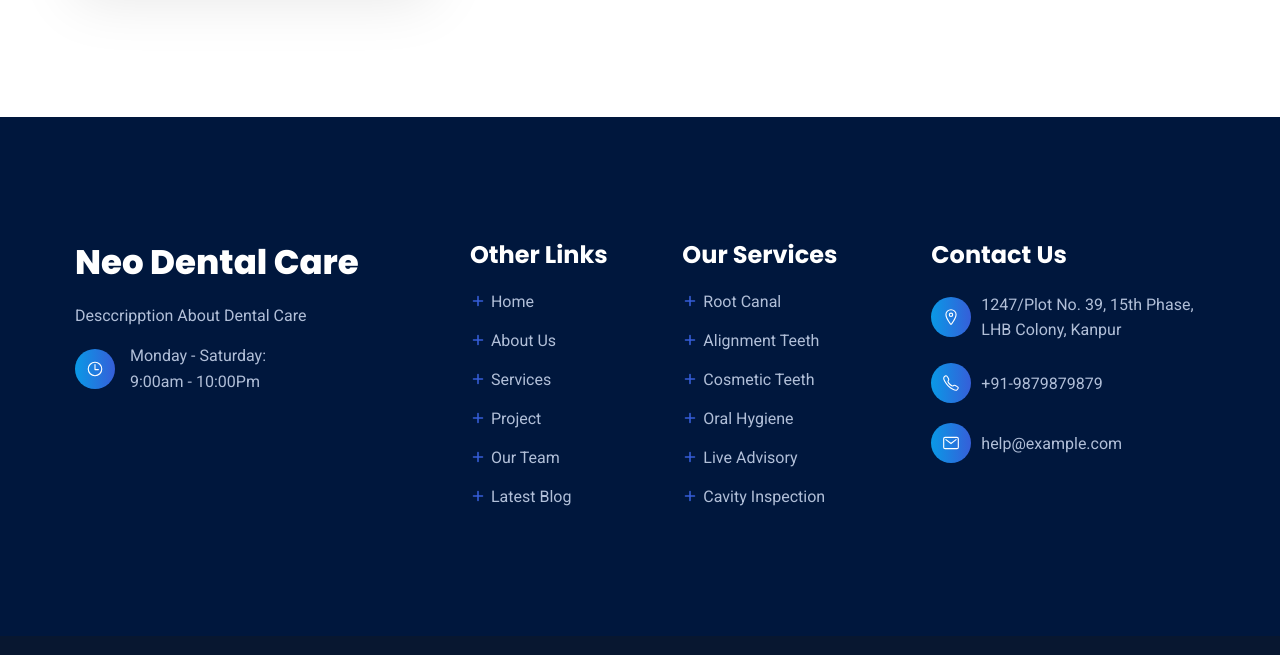
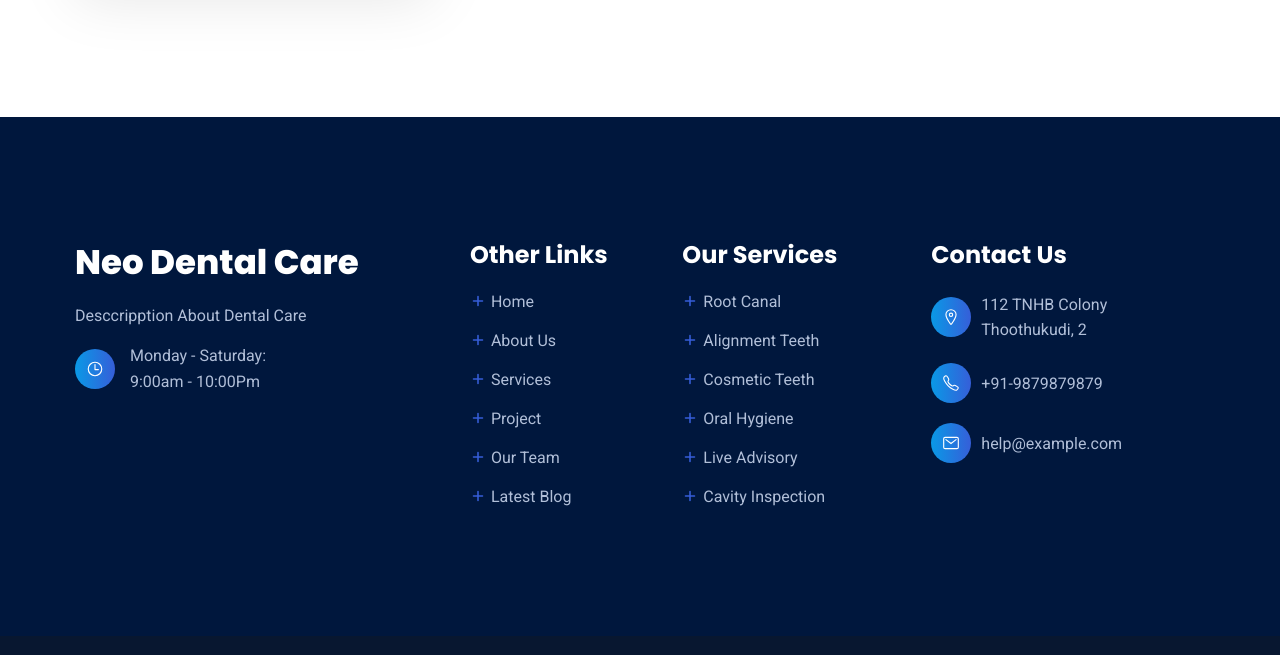
Before and after one commit to muthu010/Neodentalcare, a plain HTML site: page index.html in a window 1280 px wide. Shown: the part 4078-4733 px from the top of the page. Drawn offline with nearby package versions, Linux system fonts and the light colour scheme.

Commit message:
Update index.html

```diff
--- a/index.html
+++ b/index.html
@@ -835,8 +835,8 @@
             </div>
 
             <address class="item-text">
-              1247/Plot No. 39, 15th Phase,<br>
-              LHB Colony, Kanpur
+              112 TNHB Colony<br>
+              Thoothukudi, 2
             </address>
           </li>
 
```
